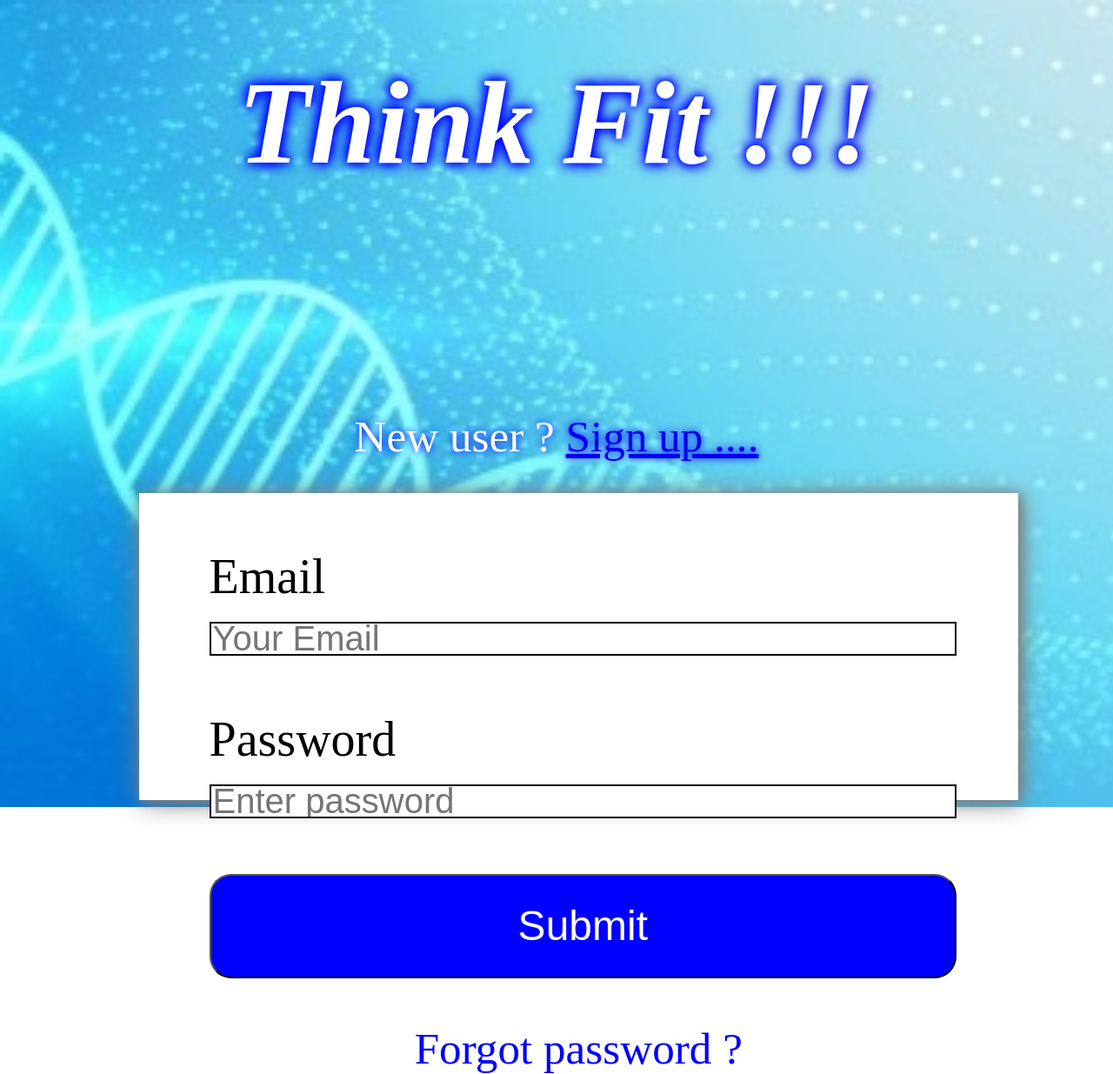
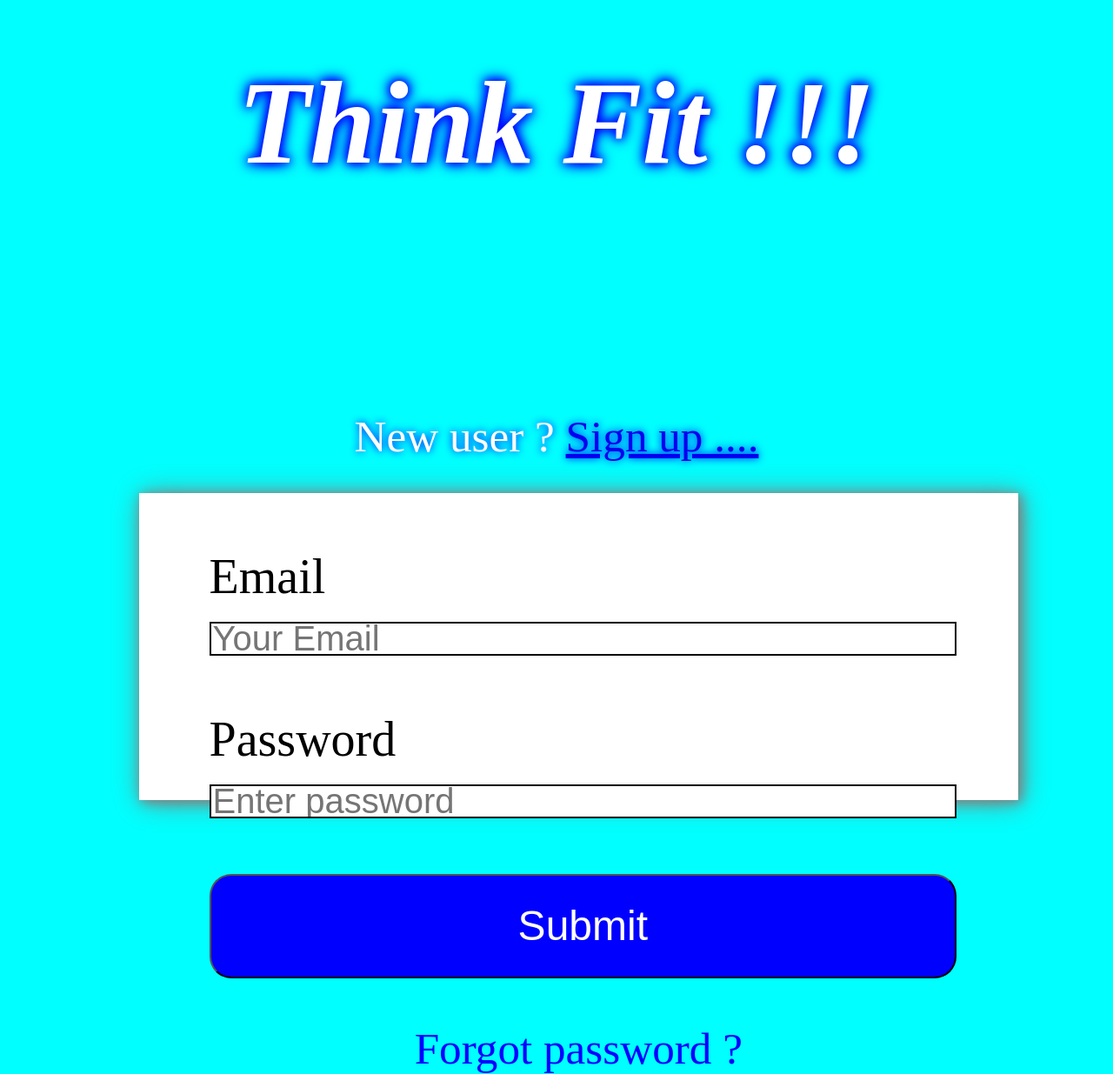
Before and after one commit to jayesh-w/ThinkFit, a PHP site: page /Shop/patientlogin.php in a window 1280 px wide. Shown: the whole page at 87% size. Run offline with PHP 8.4, Linux system fonts and the light colour scheme.

Commit message:
Update patientlogin.php

```diff
--- a/patientlogin.php
+++ b/patientlogin.php
@@ -34,7 +34,7 @@ $(document).ready(function(){
 });
 </script>
 </head>
-<body background="./images/bgimg.jpg">
+<body style="background-color:aqua">
 <div style="font-size:8.5rem; color:white; margin-top:5%; text-align:center; text-shadow:0 0 18px blue, 0 0 15px blue, 0 0 10px blue "><b><i>Think Fit !!!</i></b></div>
 <div style="font-size:3.2rem; text-align:center; margin-top:20%; color:white; text-shadow:0 0 10px blue">New user ? <a href="patientsignup.php">Sign up ....</a></div><br><br>
 <div id="whiteBg" style="width:80%; height:45%; font-size:3.5rem; background-color:white; margin-left:12%; box-shadow: 3px 2px 30px gray, 3px 2px 12px gray">
```
